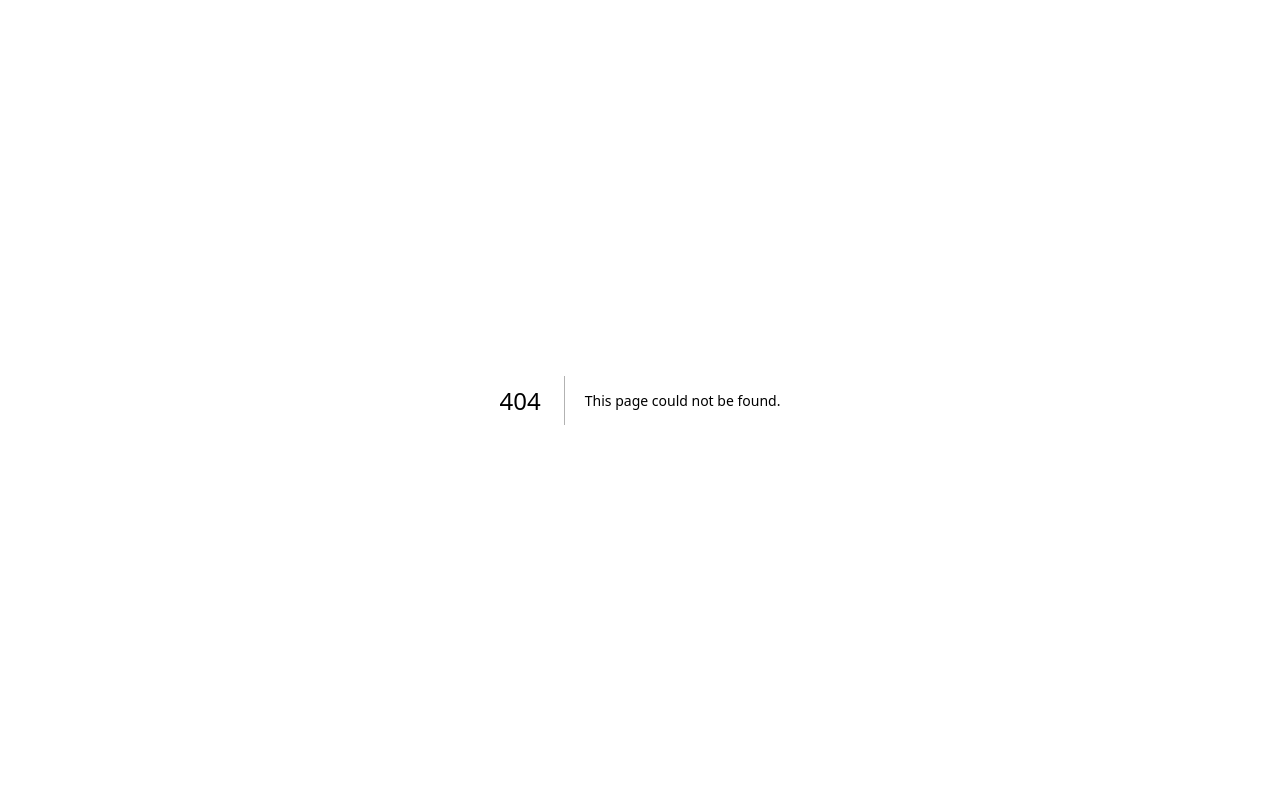
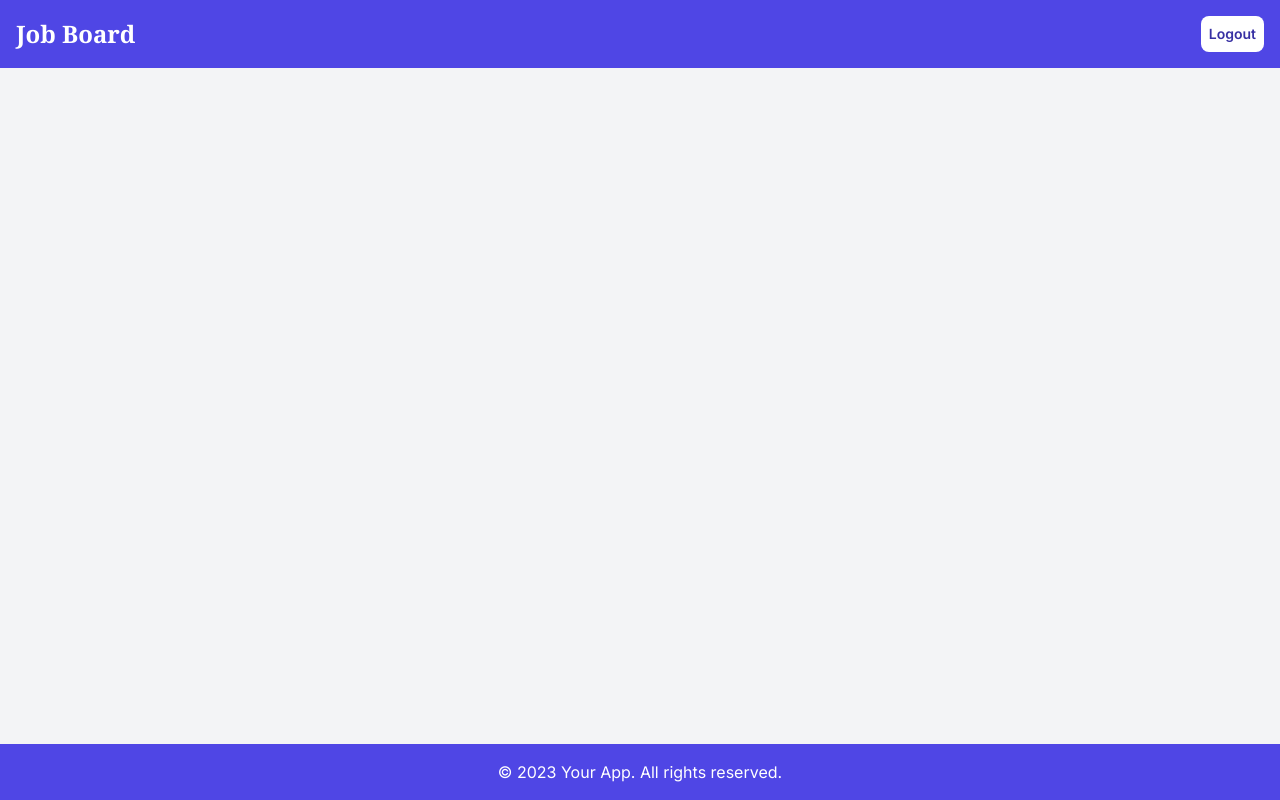
Before and after one commit to nidhijagga/job-board, a Next.js app: page /home in a window 1280 px wide. Before the commit this address had no page. Built offline with nearby package versions, Linux system fonts and the light colour scheme.

Commit message:
Logout Frontend & Backend

```diff
--- /dev/null
+++ b/src/app/api/user/logout/route.js
@@ -0,0 +1,13 @@
+import { NextResponse } from "next/server";
+
+export async function GET() {
+  try {
+    const response = NextResponse.json({
+      message: "Logout Successful",
+    });
+    response.cookies.set("token", "", {httpOnly: true});
+    return response;
+  } catch (error) {
+    return NextResponse.json({ error: error.message }, { status: 500 });
+  }
+}
--- /dev/null
+++ b/src/app/home/page.js
@@ -0,0 +1,65 @@
+"use client";
+import Link from "next/link";
+import { useRef, useState } from "react";
+import axios from "axios";
+import { ToastContainer, toast } from "react-toastify";
+import "react-toastify/dist/ReactToastify.css";
+import { useRouter } from "next/navigation";
+
+const Home = () => {
+  const router = useRouter();
+
+  const handleLogout = async (e) => {
+    e.preventDefault();
+    try {
+      const response = await axios.get("/api/user/logout");
+      toast.success(response.data.message);
+      router.push("/login");
+    } catch (error) {
+      toast.error(error.message);
+    }
+  };
+
+  return (
+    <div className="h-screen flex flex-col">
+      {/* Navigation bar */}
+      <header className="bg-indigo-600 text-white p-4">
+        <div className="container mx-auto flex justify-between items-center">
+          <h1 className="text-2xl font-semibold font-serif">Job Board</h1>
+          <button
+            onClick={handleLogout}
+            className="text-sm bg-white text-indigo-800 rounded-lg hover:bg-indigo-100 p-2  font-semibold"
+          >
+            Logout
+          </button>
+        </div>
+      </header>
+
+      {/* Main content */}
+      <div className="flex-1 bg-gray-100 p-4">
+        {/* Add your main content here */}
+      </div>
+
+      {/* Footer */}
+      <footer className="bg-indigo-600 text-white p-4">
+        <div className="container mx-auto text-center">
+          <p>&copy; 2023 Your App. All rights reserved.</p>
+        </div>
+      </footer>
+      <ToastContainer
+        position="top-right"
+        autoClose={5000}
+        hideProgressBar={false}
+        newestOnTop={true}
+        closeOnClick
+        rtl={false}
+        pauseOnFocusLoss
+        draggable
+        pauseOnHover
+        theme="dark"
+      />
+    </div>
+  );
+};
+
+export default Home;
--- a/src/app/login/page.js
+++ b/src/app/login/page.js
@@ -22,6 +22,7 @@ const Login = () => {
     });
     if (res.data.message == "Login successful") {
       toast.success(res.data.message);
+      router.push("/home");
     } else {
       toast.error(res.data.message);
     }
```
